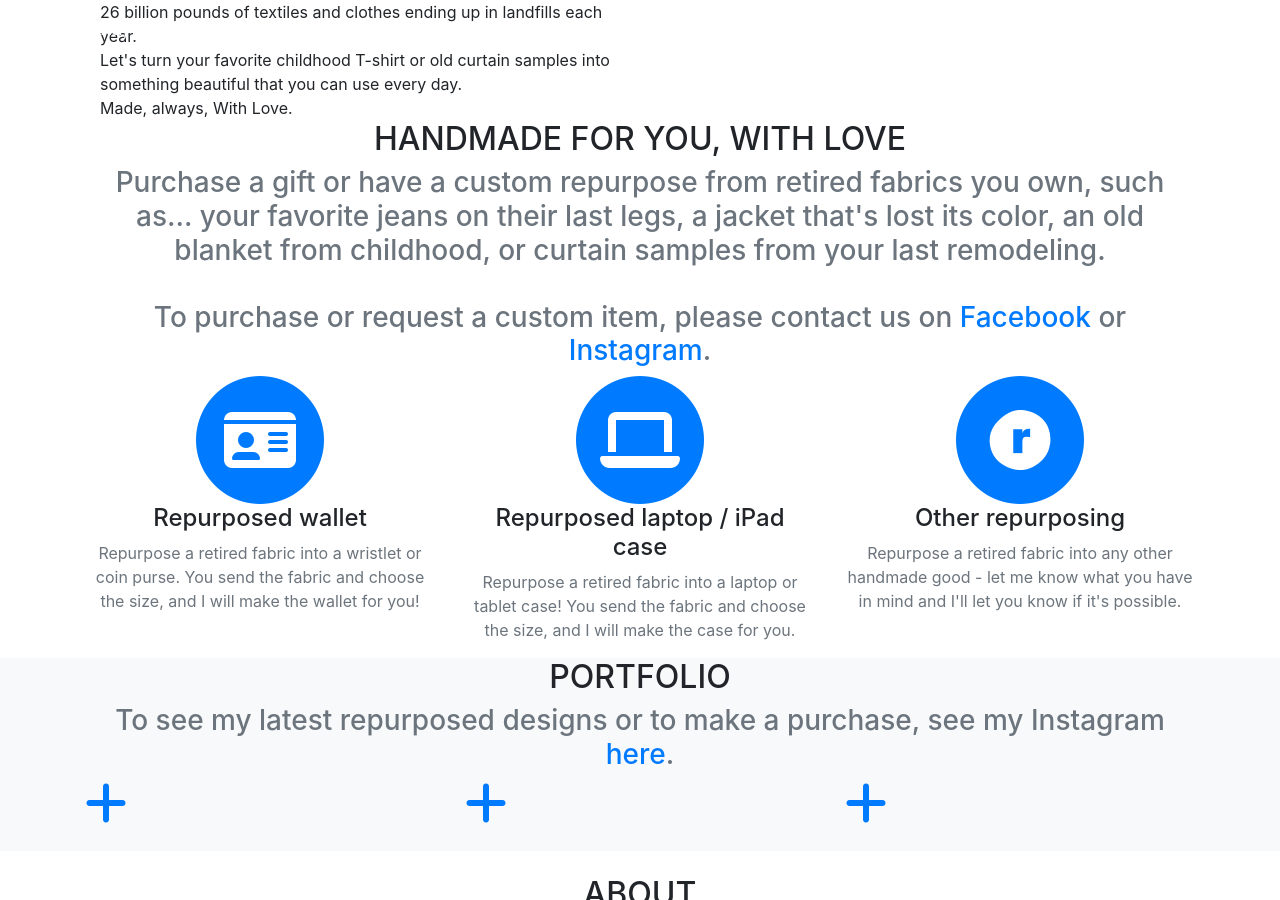
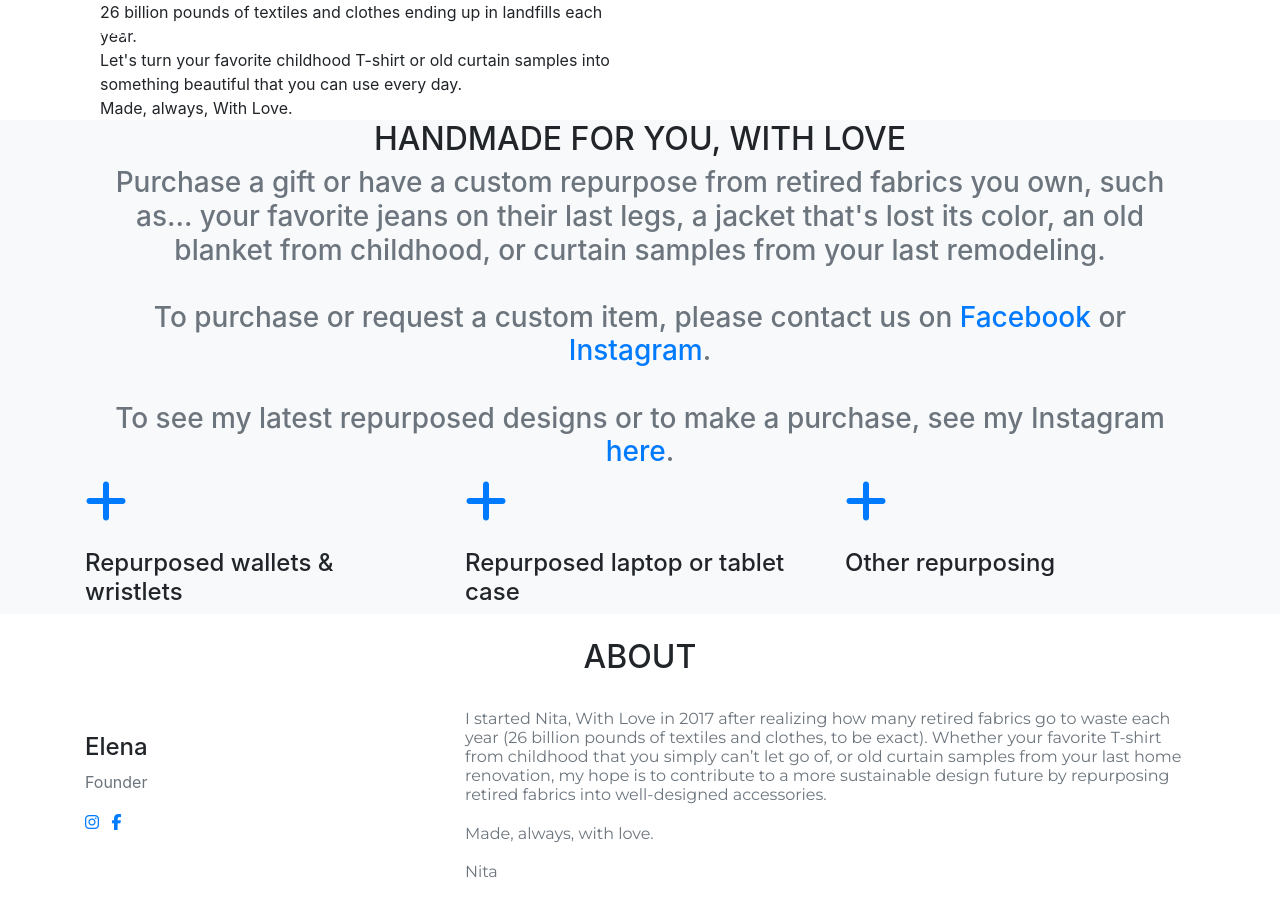
Before and after one commit to dalkat/nitawithlove, a Jekyll site: the page built from index.md, in a window 1280 px wide and 900 px high. Built offline with Jekyll 4.4.1, drawn with Linux system fonts in a browser that asks for light colours; nearby versions of some CDN libraries; some web fonts are replaced; library files that are not in the unit come from our copies.

Commit message:
combined portfolio and services
including navbar

```diff
--- a/_data/default.yml
+++ b/_data/default.yml
@@ -3,12 +3,12 @@ brand:
 menu-string: Menu
 
 nav:
-  - title: Services
-    url: '#services'
-  - title: Portfolio
+  - title: Order
     url: '#portfolio'
   - title: About
     url: '#about'
+  - title: Instagram
+    url: 'http://instagram.com/nita_madewithlove'
 
 
 copyright: Copyright &copy; Nita With Love 2018
--- a/_data/home.yml
+++ b/_data/home.yml
@@ -17,8 +17,8 @@ services:
       text: Repurpose a retired fabric into any other handmade good - let me know what you have in mind and I'll let you know if it's possible.
 
 portfolio:
-  heading: Portfolio
-  subheading: To see my latest repurposed designs or to make a purchase, see my Instagram <a href="http://instagram.com/nita_madewithlove">here</a>.
+  heading: Handmade for you, with love
+  subheading: Purchase a gift or have a custom repurpose from retired fabrics you own, such as... your favorite jeans on their last legs, a jacket that's lost its color, an old blanket from childhood, or curtain samples from your last remodeling.<br><Br>To purchase or request a custom item, please contact us on <a href="http://facebook.com/nitamadewithlove">Facebook</a>  or <a href="http://instagram.com/nita_madewithlove">Instagram</a>. <br><Br>To see my latest repurposed designs or to make a purchase, see my Instagram <a href="http://instagram.com/nita_madewithlove">here</a>.
 
 about:
   heading: About
--- a/_layouts/home.html
+++ b/_layouts/home.html
@@ -41,7 +41,7 @@ layout: default
         </div>
       </div>
     </section>
-
+-->
 
     <!-- Portfolio Grid -->
     <section class="bg-light" id="portfolio">
@@ -64,12 +64,9 @@ layout: default
               </div>
               <img class="img-fluid" src="{{ assets_path }}{{ project.thumbnail }}" alt="">
             </a>
-            <!--
             <div class="portfolio-caption">
-              <h4>{{ project.client }}</h4>
-              <p class="text-muted">{{ project.category }}</p>
+              <h4>{{ project.type }}</h4>
             </div>
-          -->
           </div>
           {%- endfor -%}
         {% assign ws = '' %}
```
Also changed, not shown: other parts of _layouts/home.html (+1 -1 lines), _projects/1.md (+1 -0 lines), _projects/2.md (+1 -0 lines), _projects/3.md (+1 -0 lines).
